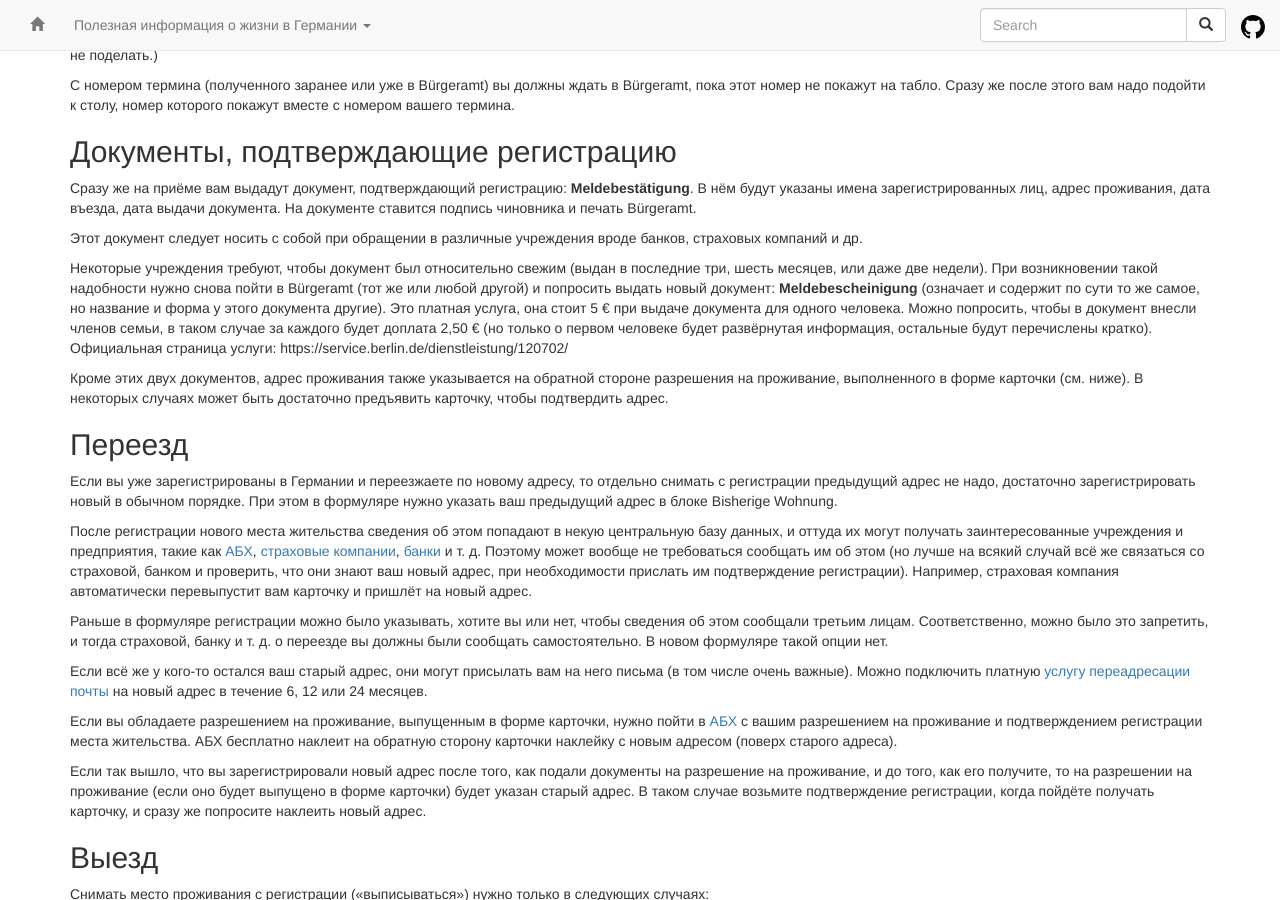
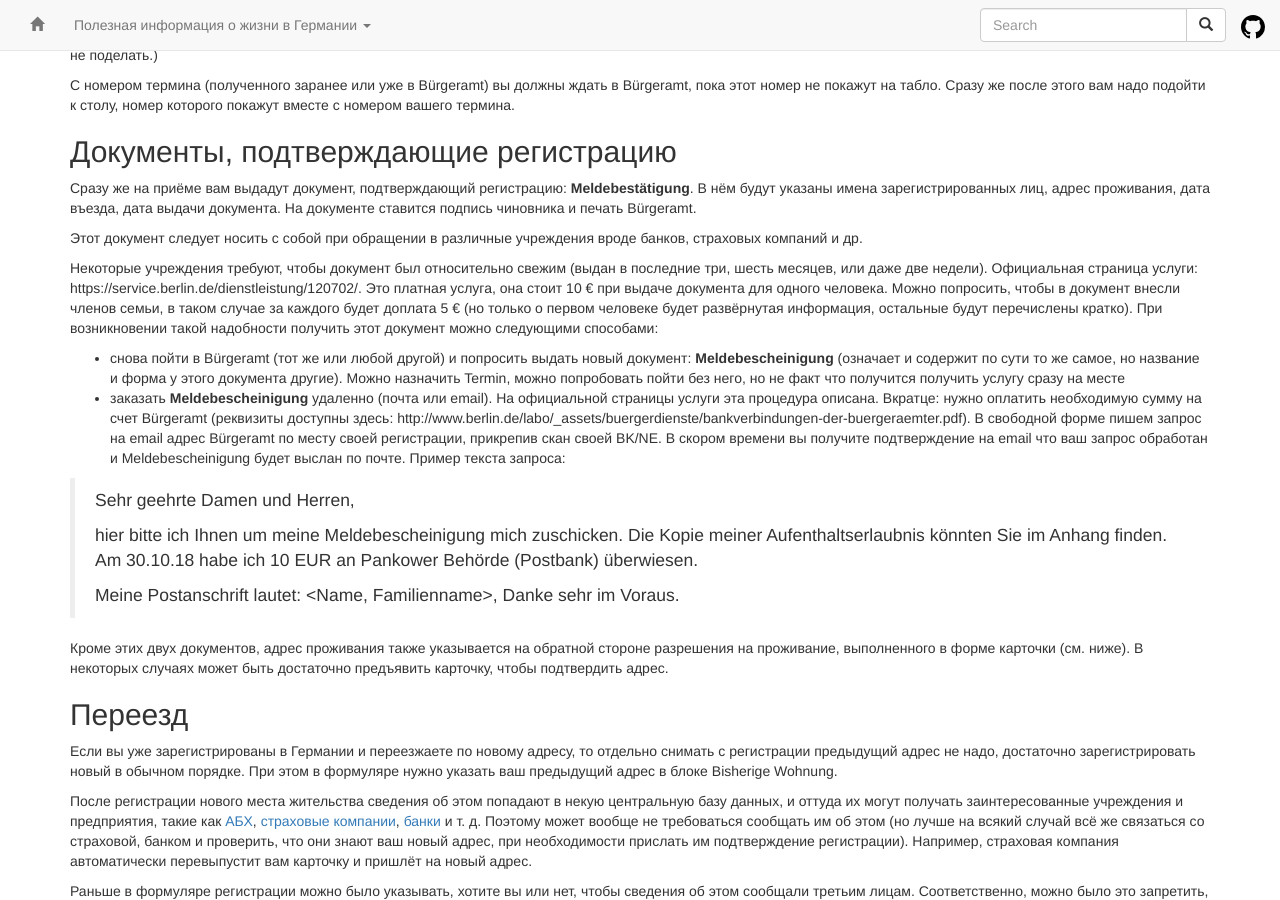
Before and after one commit to ru-de/faq, a Jekyll site: the page built from pages/Регистрация места жительства.md, in a window 1280 px wide and 900 px high, scrolled down 3124 px. Built offline with Jekyll 4.4.1, drawn with Linux system fonts in a browser that asks for light colours; nearby versions of some CDN libraries.

Commit message:
Travis #1079: sync github pages

```diff
--- a/pages/Регистрация места жительства.md
+++ b/pages/Регистрация места жительства.md
@@ -132,7 +132,18 @@ upd. август 18 года:
 
 Этот документ следует носить с собой при обращении в различные учреждения вроде банков, страховых компаний и др.
 
-Некоторые учреждения требуют, чтобы документ был относительно свежим (выдан в последние три, шесть месяцев, или даже две недели). При возникновении такой надобности нужно снова пойти в Bürgeramt (тот же или любой другой) и попросить выдать новый документ: **Meldebescheinigung** (означает и содержит по сути то же самое, но название и форма у этого документа другие). Это платная услуга, она стоит 5 € при выдаче документа для одного человека. Можно попросить, чтобы в документ внесли членов семьи, в таком случае за каждого будет доплата 2,50 € (но только о первом человеке будет развёрнутая информация, остальные будут перечислены кратко). Официальная страница услуги: https://service.berlin.de/dienstleistung/120702/
+Некоторые учреждения требуют, чтобы документ был относительно свежим (выдан в последние три, шесть месяцев, или даже две недели). Официальная страница услуги: https://service.berlin.de/dienstleistung/120702/. Это платная услуга, она стоит 10 € при выдаче документа для одного человека. Можно попросить, чтобы в документ внесли членов семьи, в таком случае за каждого будет доплата 5 € (но только о первом человеке будет развёрнутая информация, остальные будут перечислены кратко). При возникновении такой надобности получить этот документ можно следующими способами:
+
+* снова пойти в Bürgeramt (тот же или любой другой) и попросить выдать новый документ: **Meldebescheinigung** (означает и содержит по сути то же самое, но название и форма у этого документа другие). Можно назначить Termin, можно попробовать пойти без него, но не факт что получится получить услугу сразу на месте
+* заказать **Meldebescheinigung** удаленно (почта или email). На официальной страницы услуги эта процедура описана. Вкратце: нужно оплатить необходимую сумму на счет Bürgeramt (реквизиты доступны здесь: http://www.berlin.de/labo/_assets/buergerdienste/bankverbindungen-der-buergeraemter.pdf). В свободной форме пишем запрос на email адрес Bürgeramt по месту своей регистрации, прикрепив скан своей BK/NE. В скором времени вы получите подтверждение на email что ваш запрос обработан и Meldebescheinigung будет выслан по почте. Пример текста запроса:
+
+> Sehr geehrte Damen und Herren,
+>
+> hier bitte ich Ihnen um meine Meldebescheinigung mich zuschicken. Die Kopie meiner Aufenthaltserlaubnis könnten Sie im Anhang  finden.
+> Am 30.10.18  habe ich 10 EUR an Pankower Behörde (Postbank) überwiesen.
+>
+> Meine Postanschrift lautet: <Name, Familienname>, <Adresse>
+> Danke sehr im Voraus.
 
 Кроме этих двух документов, адрес проживания также указывается на обратной стороне разрешения на проживание, выполненного в форме карточки (см. ниже). В некоторых случаях может быть достаточно предъявить карточку, чтобы подтвердить адрес.
 
```
Also changed, not shown: 1 other file.
